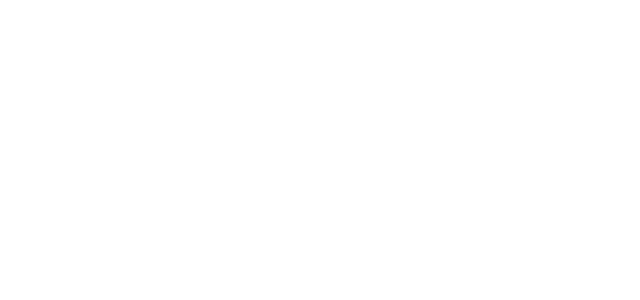
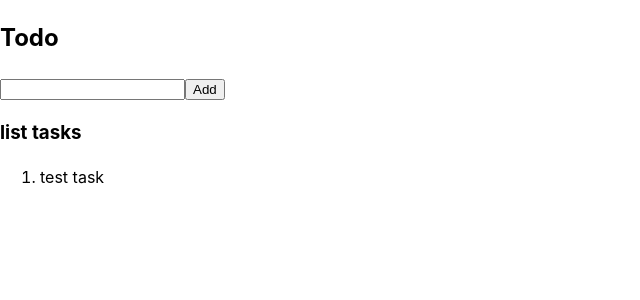
Before and after one commit to DimPack/toDoListReact, a React (Vite) app: page / in a window 1280 px wide. Shown: the top 300 px of the page, without its empty margins (0-640 px from the left). Built offline with nearby package versions, Linux system fonts and the light colour scheme.

Commit message:
add Todo

```diff
--- a/package.json
+++ b/package.json
@@ -10,8 +10,11 @@
     "preview": "vite preview"
   },
   "dependencies": {
+    "classnames": "^2.5.1",
+    "formik": "^2.4.6",
     "react": "^18.3.1",
-    "react-dom": "^18.3.1"
+    "react-dom": "^18.3.1",
+    "yup": "^1.4.0"
   },
   "devDependencies": {
     "@eslint/js": "^9.8.0",
@@ -23,6 +26,7 @@
     "eslint-plugin-react-hooks": "^5.1.0-rc.0",
     "eslint-plugin-react-refresh": "^0.4.9",
     "globals": "^15.9.0",
+    "sass": "^1.77.8",
     "vite": "^5.4.0"
   }
 }
--- a/src/App.jsx
+++ b/src/App.jsx
@@ -1,6 +1,11 @@
+import ToDo from "./components/ToDo";
 
 function App() {
-  return <></>;
+  return (
+    <>
+      <ToDo />
+    </>
+  );
 }
 
 export default App;
--- /dev/null
+++ b/src/components/ToDo/index.jsx
@@ -0,0 +1,33 @@
+import { Formik, Form, Field } from "formik";
+import useTodo from "../../hooks/useToDo";
+
+const ToDo = () => {
+  const { tasks, addTask } = useTodo([
+    { id: 1, content: "test task", isDone: false },
+  ]);
+
+  return (
+    <section>
+      <h2>Todo</h2>
+        <div>
+            <Formik initialValues={{content:''}} onSubmit={addTask}>
+                <Form>
+                    <Field name="content"/>
+
+                    <input type="submit" value='Add'/>
+                </Form>
+            </Formik>
+        </div>
+      <div>
+        <h3>list tasks</h3>
+        <ol>
+          {tasks.map((task) => (
+            <li key={task.id}>{task.content}</li>
+          ))}
+        </ol>
+      </div>
+    </section>
+  );
+};
+
+export default ToDo;
--- /dev/null
+++ b/src/hooks/useToDo.js
@@ -0,0 +1,8 @@
+import { useState } from "react";
+
+const useTodo = (initialTasks) => {
+  const [tasks, setTasks] = useState([...initialTasks]);
+
+  return { tasks, setTasks };
+};
+export default useTodo;
```
Also changed, not shown: 1 other file (tests, documents, lock files or other folders).
